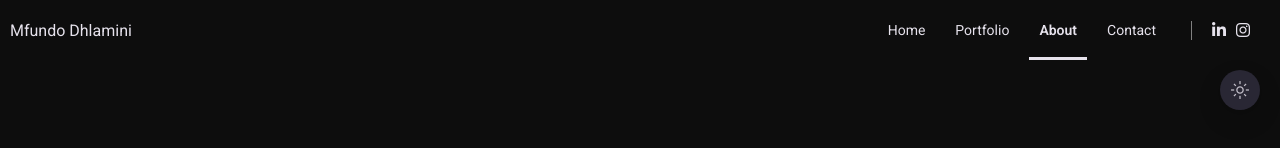
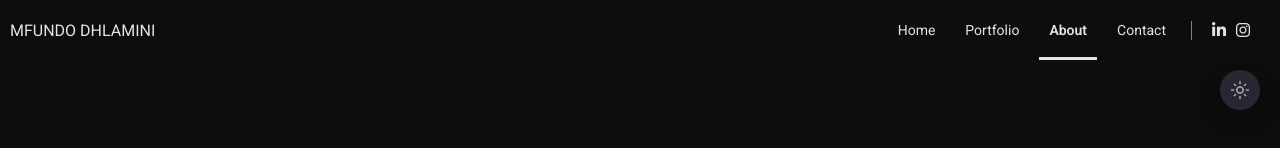
Before and after one commit to M7UNDO/Mfundo-Studio, a React (Vite) app: page /about in a window 1280 px wide. Shown: the top 148 px of the page. Built offline with nearby package versions, Linux system fonts and the light colour scheme.

Commit message:
Navbar background fixed + Overflow corrected

```diff
--- a/src/components/Navbar.jsx
+++ b/src/components/Navbar.jsx
@@ -1,8 +1,8 @@
-import { useState, useEffect, useRef } from "react";
-import { NavLink, Link, useLocation } from "react-router-dom";
-import { gsap } from "gsap";
-import { useGSAP } from "@gsap/react";
-import { ScrollTrigger } from "gsap/ScrollTrigger";
+import {useState, useEffect, useRef} from "react";
+import {NavLink, Link, useLocation} from "react-router-dom";
+import {gsap} from "gsap";
+import {useGSAP} from "@gsap/react";
+import {ScrollTrigger} from "gsap/ScrollTrigger";
 import "../styles/Navbar.css";
 
 gsap.registerPlugin(useGSAP, ScrollTrigger);
@@ -17,17 +17,22 @@ export default function Navbar() {
   }, [location]);
 
   useEffect(() => {
-    document.body.style.overflow = menuOpen ? "hidden" : "unset";
+    if (menuOpen) {
+      document.body.style.overflow = "hidden";
+    } else {
+      document.body.style.overflow = "unset";
+    }
 
     return () => {
       document.body.style.overflow = "unset";
     };
   }, [menuOpen]);
 
-  useGSAP(() => {
+  useGSAP(
+    () => {
       const trigger = ScrollTrigger.create({
         trigger: document.documentElement,
-    start: "top 20%",
+        start: "top -200px",
         toggleClass: {
           targets: container.current,
           className: "navbar-scrolled",
@@ -35,7 +40,9 @@ export default function Navbar() {
       });
 
       return () => trigger.kill();
-}, { scope: container });
+    },
+    {scope: container},
+  );
 
   function closeMenu() {
     setMenuOpen(false);
@@ -44,7 +51,7 @@ export default function Navbar() {
   return (
     <header>
       <nav className="navbar" ref={container}>
-        <Link to="/" className="Logo">
+        <Link to="/" className="logo">
           Mfundo Dhlamini
         </Link>
 
--- a/src/index.css
+++ b/src/index.css
@@ -1,7 +1,7 @@
 :root {
   /* Brand Colours */
   --accent-colour: #7f5aff;
-  --accent-colour-hover: #346bd9;
+  --accent-colour-hover: #a890ff;
 
   /* Typography */
   --primary-font: "Roboto", sans-serif;
@@ -62,7 +62,6 @@ html {
 }
 
 body {
-  min-height: 100vh;
   background-color: var(--background-colour);
   color: var(--typography-colour);
   font-family: var(--primary-font);
--- a/src/styles/Navbar.css
+++ b/src/styles/Navbar.css
@@ -2,9 +2,9 @@ header {
   position: sticky;
   top: 0;
   height: 5rem;
+  width: 100%;
   z-index: 99;
-  background: transparent;
-  backdrop-filter: blur(10px);
+  background: none;
 }
 
 .navbar {
@@ -13,11 +13,9 @@ header {
   justify-content: space-between;
   align-items: center;
   padding: 0 1rem;
-  transition:
-    background-color 0.25s ease,
-    box-shadow 0.25s ease;
+  background-color: var(--background-colour);
+  transition: all 0.25s ease;
 }
-
 
 html[data-theme="light"] .navbar.navbar-scrolled {
   background-color: rgb(235, 235, 237);
@@ -28,17 +26,17 @@ html[data-theme="dark"] .navbar.navbar-scrolled {
 }
 
 .nav-menu {
-  display: flex;
-  flex-direction: column;
   position: fixed;
   top: 5rem;
   right: 0;
-  height: 100vh;
+  height: 100%;
   width: 100%;
   transform: translateX(100%);
-  transition: all 0.3s ease;
+  transition: transform 0.4s ease;
   background: var(--background-colour);
-  gap: 3rem;
+  display: flex;
+  flex-direction: column;
+  justify-content: center;
 }
 
 .nav-menu.active {
@@ -68,6 +66,7 @@ html[data-theme="dark"] .navbar.navbar-scrolled {
 }
 
 .logo {
+  text-transform: uppercase;
 }
 
 .menu-btn {
@@ -124,22 +123,21 @@ html[data-theme="dark"] .navbar.navbar-scrolled {
 @media screen and (min-width: 768px) {
   .navbar {
     height: 6rem;
+    background: transparent;
+    backdrop-filter: blur(10px);
   }
   .menu-btn {
     display: none;
   }
 
   .nav-menu {
-    height: 100vh;
-    display: flex;
     flex-direction: row;
-    gap: 2rem;
+    gap: 1rem;
     align-items: center;
     position: static;
     width: fit-content;
     height: 100%;
     transform: translateX(0);
-    background: transparent;
   }
 
   .navlinks {
```
Also changed, not shown: src/styles/ThemeToggle.css (+11 -11 lines). Lines whose indentation alone changed are shown as unchanged.
